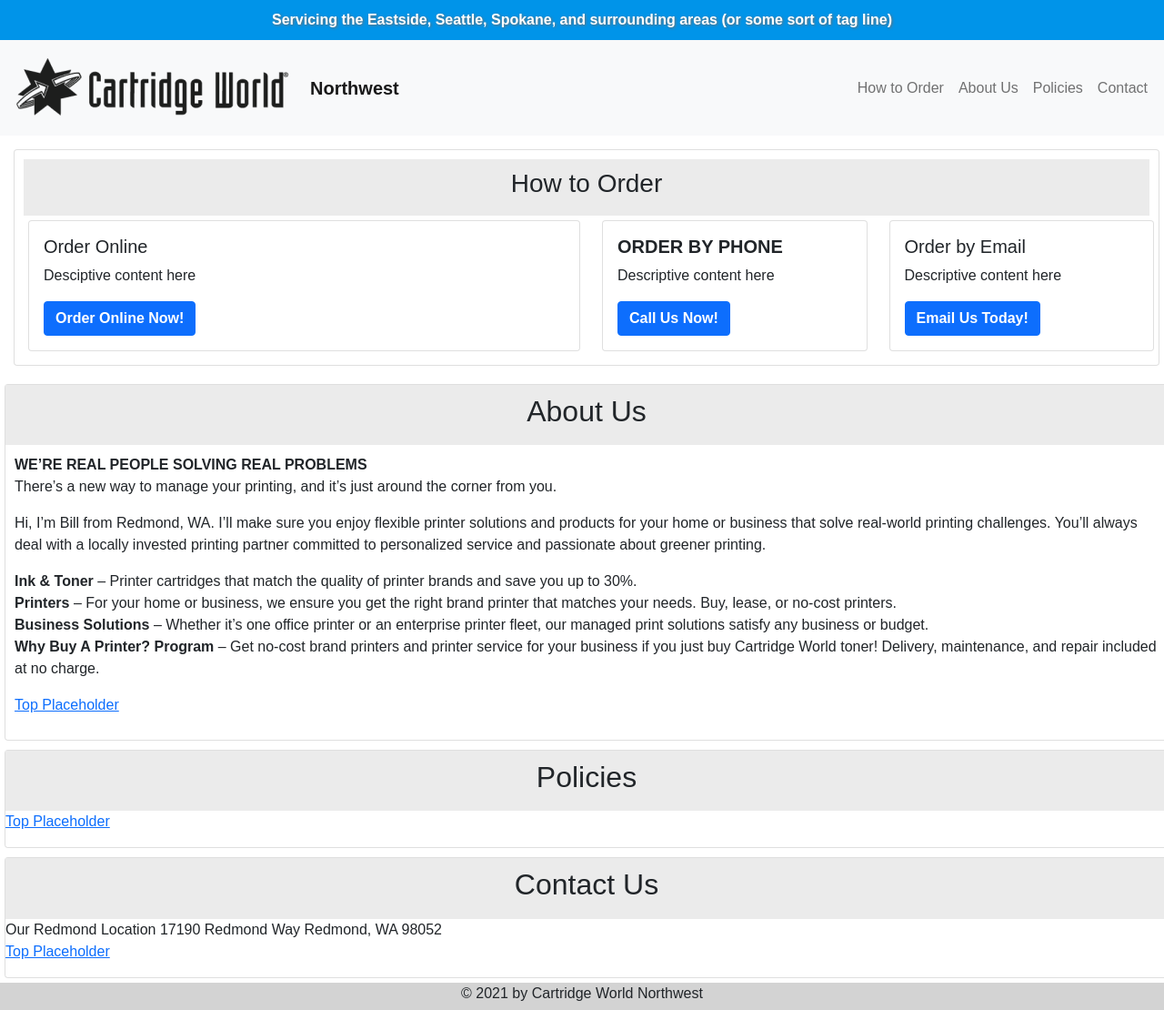
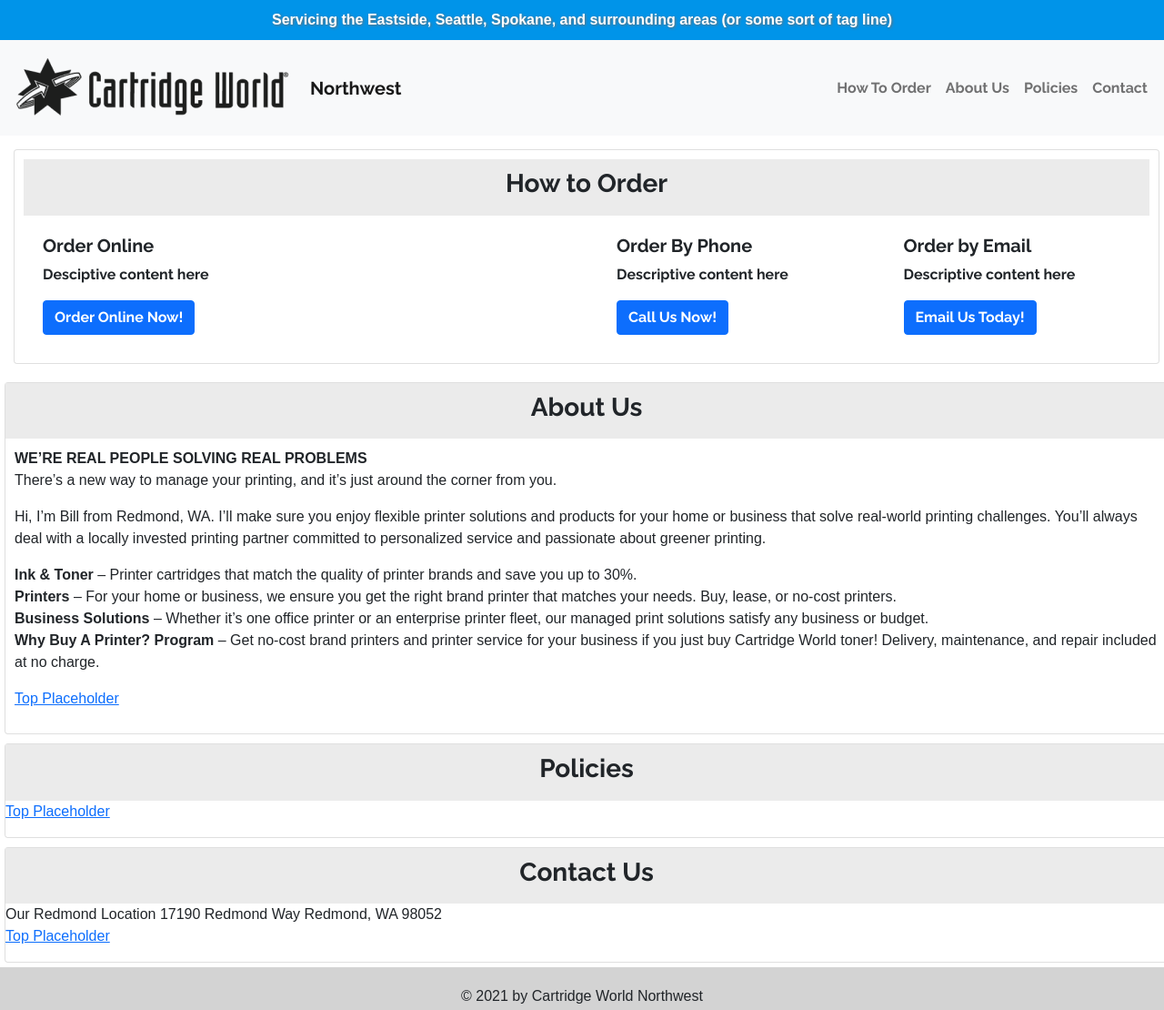
Before and after one commit to m-sherrill/CW-landing-page, a plain HTML site: page index.html in a window 1280 px wide. Shown: the top 1110 px of the page at 91% size. Drawn offline with nearby package versions, Linux system fonts and the light colour scheme; a web font is replaced by a local one.

Commit message:
formatting changes

```diff
--- a/assets/css/styles.css
+++ b/assets/css/styles.css
@@ -1,9 +1,3 @@
-:root {
-    --font-color-headers: #ffffff;
-    --font-color-content: #000000;
-    --shadow-color: #000000;
-    --border-color: #000000;
-}
 
 /* body and misc styles */
 
@@ -12,6 +6,8 @@
     width: 100%;
     background-color: white;
     margin: 0px;
+    font-family: 'Raleway', sans-serif;
+    font-weight: bold;
     /* align-items: center; */
 }
 
@@ -58,7 +54,9 @@
     border: none;
     padding: 10px;
     font-weight: bold;
+    font-family: 'Raleway', sans-serif;
 }
+
 
 body {
     height: 100%;
@@ -76,6 +74,7 @@ body {
 footer {
     text-align: center;
     background-color: lightgrey;
+    padding: 20px;
 }
 
 .card {
@@ -99,3 +98,11 @@ header {
 #hto {
     padding: 10px;
 }
+
+.card-body {
+    font-family: 'Raleway', sans-serif;
+}
+
+#order-card {
+    border: none;
+}
--- a/index.html
+++ b/index.html
@@ -10,6 +10,7 @@
         <link rel="stylesheet" href="./assets/css/reset.css" />
         <link rel="preconnect" href="https://fonts.googleapis.com">
         <link rel="preconnect" href="https://fonts.gstatic.com" crossorigin>
+        <link href="https://fonts.googleapis.com/css2?family=Raleway:wght@700&display=swap" rel="stylesheet">
         <link href="https://cdn.jsdelivr.net/npm/bootstrap@5.1.3/dist/css/bootstrap.min.css" rel="stylesheet"
             integrity="sha384-1BmE4kWBq78iYhFldvKuhfTAU6auU8tT94WrHftjDbrCEXSU1oBoqyl2QvZ6jIW3" crossorigin="anonymous">
         <link href="https://fonts.googleapis.com/css2?family=Patua+One&display=swap" rel="stylesheet">
@@ -35,7 +36,7 @@
                     </button>
                 <div class="collapse navbar-collapse justify-content-end" id="navbarNavAltMarkup">
                     <div class="navbar-nav">
-                        <a class="nav-item nav-link" href="#hto">How to Order</a>
+                        <a class="nav-item nav-link" href="#hto">How To Order</a>
                         <a class="nav-item nav-link" href="#about-us">About Us</a>
                         <a class="nav-item nav-link" href="#policies">Policies</a>
                         <a class="nav-item nav-link" href="#contact-us">Contact</a>
@@ -59,25 +60,25 @@
                     <!-- Ordering container -->
                     <div class="row">
                         <div class="col-sm-6">
-                            <div class="card">
+                            <div class="card" id="order-card">
                               <div class="card-body">
-                                <h5 class="card-title">Order Online</h5>
+                                <h5 class="card-title" id="card-title">Order Online</h5>
                                 <p class="card-text">Desciptive content here</p>
                                 <a href="http://cworldredmond.com" target="_blank" class="btn btn-primary">Order Online Now!</a>
                               </div>
                             </div>
                           </div>
                         <div class="col-sm-3">
-                          <div class="card">
+                          <div class="card" id="order-card">
                             <div class="card-body">
-                              <h5 class="card-title"><strong>ORDER BY PHONE</strong></h5>
+                              <h5 class="card-title"><strong>Order By Phone</strong></h5>
                               <p class="card-text">Descriptive content here</p>
                               <a href="tel:4258951465" class="btn btn-primary">Call Us Now!</a>
                             </div>
                           </div>
                         </div>
                         <div class="col-sm-3">
-                            <div class="card">
+                            <div class="card" id="order-card">
                               <div class="card-body">
                                 <h5 class="card-title">Order by Email</h5>
                                 <p class="card-text">Descriptive content here</p>
@@ -98,7 +99,7 @@
                 <!-- About US Container -->
                 <div class="card">
                     <span id="card-header">
-                        <h2>About Us</h2>
+                        <h3>About Us</h3>
                     </span>
                     <span id="card-content"><strong>WE’RE REAL PEOPLE SOLVING REAL PROBLEMS</strong>
                         <p>
@@ -131,7 +132,7 @@
                 <!-- Policies Container -->
                 <div class="card">
                     <span id="card-header">
-                        <h2>Policies</h2>
+                        <h3>Policies</h3>
                     </span>
 
                     <p><a href="#top">Top Placeholder</a>
@@ -143,7 +144,7 @@
                 <!-- Contact Us Containter -->
                 <div class="card">
                     <span id="card-header">
-                        <h2>Contact Us</h2>
+                        <h3>Contact Us</h3>
                     </span>
                     Our Redmond Location
                     17190 Redmond Way
```
